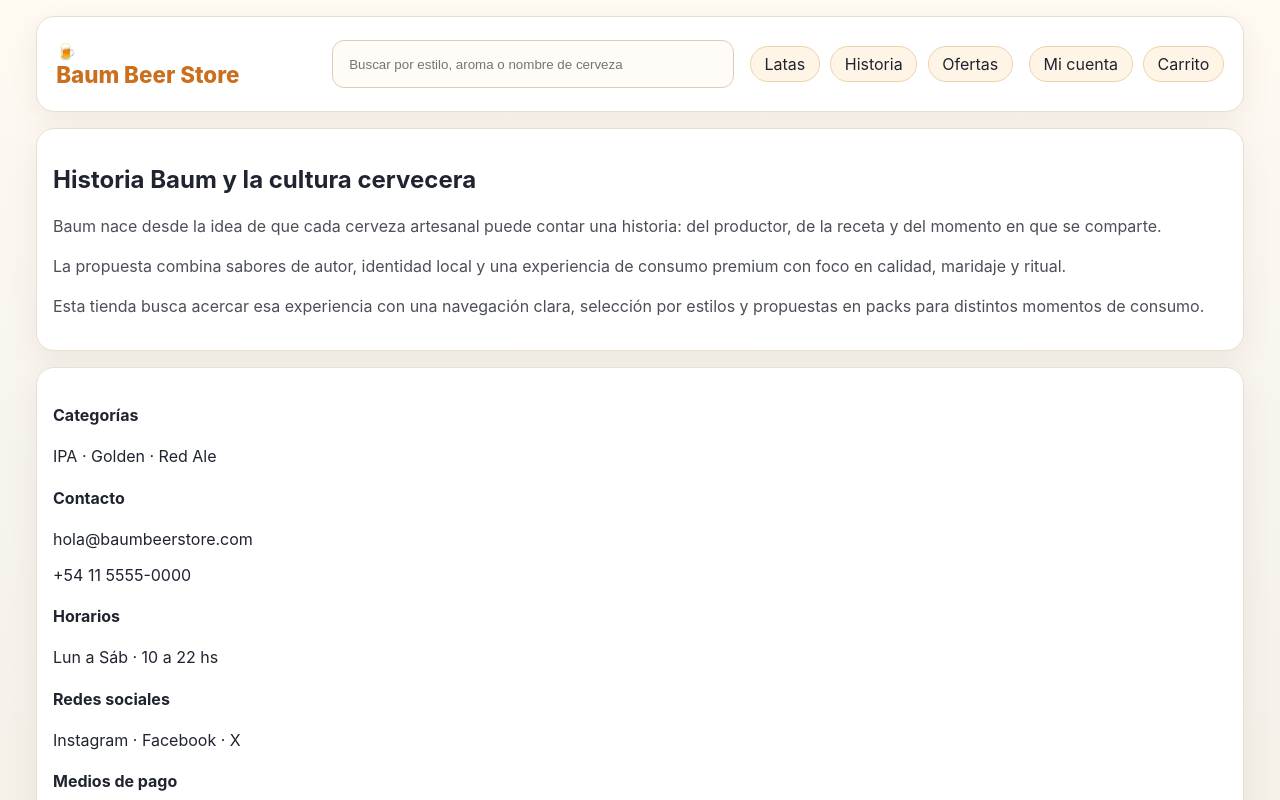
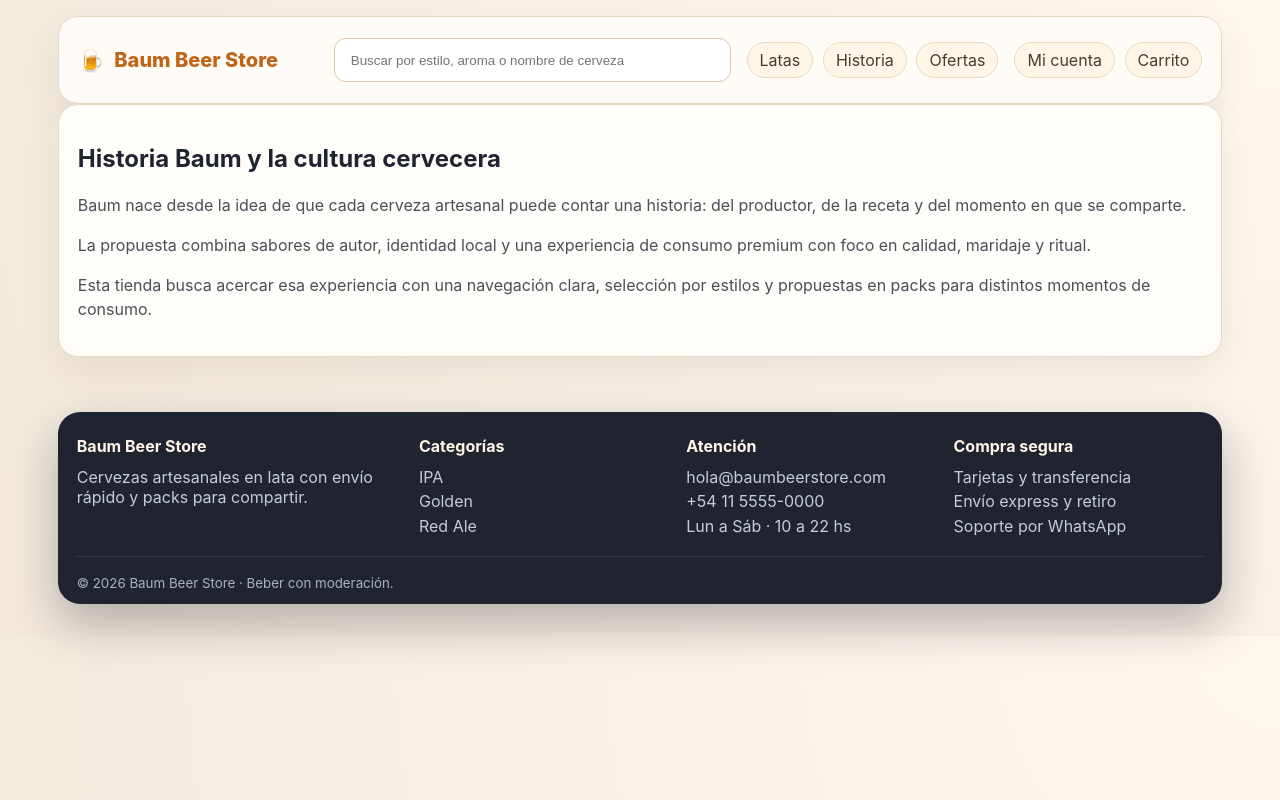
Before and after one commit to aceballosITBA/Pw-jueves, a Next.js app: page /historia in a window 1280 px wide. Shown: the top 800 px of the page. Built offline with nearby package versions, Linux system fonts and the light colour scheme.

Commit message:
Polish Next.js storefront layout and visual styling

```diff
--- a/app/globals.css
+++ b/app/globals.css
@@ -1,21 +1,80 @@
 * { box-sizing: border-box; }
-body { margin: 0; font-family: Inter, Arial, sans-serif; background: linear-gradient(180deg,#fffaf2,#f7f4ee 45%,#f4efe6); color:#1f2430; }
+:root{
+  --cream:#f8f2e9;
+  --cream-2:#f3eadc;
+  --ink:#1f2430;
+  --muted:#6d727d;
+  --amber:#f5a33b;
+  --amber-dark:#cc7820;
+  --line:#e8d8c0;
+  --card:#fffdfa;
+}
+body { margin:0; font-family: Inter, Arial, sans-serif; color:var(--ink); background: radial-gradient(circle at top right,#fff8ee 0,#f8f1e6 45%,#f2e9dc 100%); }
 a { color: inherit; text-decoration: none; }
-.app-container { max-width: 1240px; margin: 0 auto; padding: 1rem; }
-.card { background:#fff; border:1px solid #eadfce; border-radius:18px; padding:1rem; margin-bottom:1rem; box-shadow:0 10px 30px rgba(90,66,35,.08); }
-.ecommerce-header{display:grid;grid-template-columns:260px minmax(260px,1fr) auto auto;gap:1rem;align-items:center;min-height:96px;padding:1.2rem}
-.brand{font-size:1.4rem;font-weight:800;color:#c96f1d}.header-search{width:100%;padding:.95rem 1rem;border-radius:12px;border:1px solid #ddcdb6;background:#fffcf7}
-.header-nav,.header-actions{display:flex;gap:.65rem;flex-wrap:wrap}.header-nav a,.header-actions a{background:#fff5e7;border:1px solid #ecd2ad;border-radius:999px;padding:.45rem .85rem}
-.hero-section{position:relative;min-height:360px;background:radial-gradient(circle at 78% 22%, rgba(255,160,67,.35), transparent 45%),linear-gradient(125deg,#fff2dd,#ffe4bc 45%,#ffc980 85%);display:flex;align-items:center;overflow:hidden}
-.hero-overlay{position:absolute;inset:0;background:linear-gradient(90deg,rgba(76,45,12,.45),rgba(76,45,12,.1))}.hero-content{position:relative;z-index:1;max-width:680px;color:#fffdf9}
-.hero-chip,.hero-cta,.quick-pill.active,.buy-now,.order-form button{background:#f59a2f;color:#2b1a07;font-weight:800}.hero-chip{display:inline-block;padding:.35rem .7rem;border-radius:999px}
-.hero-content h2{margin:.7rem 0 .4rem;font-size:2.55rem}.hero-deals span{background:rgba(255,255,255,.2);border:1px solid rgba(255,239,219,.8);border-radius:10px;padding:.45rem .65rem}
-.product-grid{display:grid;grid-template-columns:repeat(auto-fit,minmax(270px,1fr));gap:1rem;margin-bottom:1rem}.product-card{background:#fff;border:1px solid #eadfce;border-radius:16px;overflow:hidden;cursor:pointer}
-.product-media{background:#f9f4ec;min-height:260px;position:relative}.product-card img{width:100%;height:260px;object-fit:cover;display:block}.product-image-placeholder{height:260px;display:grid;place-content:center;text-align:center;color:#8a6b45;background:linear-gradient(145deg,#f8f2e7,#efe4d2)}
-.product-style,.discount-label,.pack-chip b{color:#be6e1f}.pack-chip{background:#fff4e2;border-radius:999px;padding:.32rem .5rem}.pack-chip.premium{border:1px solid #e8bb80}
-.quick-grid{display:grid;grid-template-columns:repeat(auto-fit,minmax(140px,1fr));gap:.65rem;margin-top:.7rem}.quick-pill{border:1px solid #e5d4bb;background:#fff9ef;border-radius:12px;padding:.8rem .7rem;cursor:pointer}
+main{display:grid;gap:1.4rem;padding-bottom:2rem}
+.app-container { max-width:1200px; margin:0 auto; padding:1rem 1.1rem 2rem; }
+.card { background:var(--card); border:1px solid var(--line); border-radius:20px; padding:1.2rem; box-shadow:0 16px 38px rgba(71,49,22,.08); }
+.section-head{display:flex;justify-content:space-between;align-items:center;gap:1rem}
+.section-head h2{margin:0;font-size:1.4rem}
+
+.age-gate-overlay{min-height:100vh;display:grid;place-items:center;padding:1rem;background:radial-gradient(circle at 20% 20%,rgba(255,168,76,.2),transparent 40%),linear-gradient(145deg,#140d08,#23150a 60%,#381e0d);position:relative;overflow:hidden}
+.age-gate-glow{position:absolute;width:520px;height:520px;border-radius:50%;background:radial-gradient(circle,rgba(255,172,72,.36),transparent 68%);filter:blur(20px)}
+.age-gate-card{position:relative;z-index:1;max-width:560px;width:100%;padding:2.2rem;border-radius:26px;background:linear-gradient(165deg,rgba(255,255,255,.08),rgba(255,255,255,.03));border:1px solid rgba(255,208,156,.35);backdrop-filter: blur(6px);color:#fff7eb;text-align:center;box-shadow:0 25px 65px rgba(0,0,0,.45)}
+.age-gate-tag{display:inline-block;margin:0 0 .8rem;padding:.4rem .75rem;border-radius:999px;background:rgba(255,176,84,.2);border:1px solid rgba(255,213,160,.35)}
+.age-gate-card h1{margin:.2rem 0 1rem;font-size:2rem}
+.age-gate-question{font-size:1.6rem;font-weight:700;margin:.2rem 0}
+.age-gate-copy{margin:.55rem 0 1.4rem;color:#f8e7cd}
+.age-gate-button{width:100%;border:0;padding:.95rem 1.2rem;border-radius:14px;font-size:1.03rem;font-weight:800;background:linear-gradient(135deg,#f5a33b,#ffbf69);color:#2f1a08;cursor:pointer}
+
+.ecommerce-header{display:grid;grid-template-columns:240px minmax(320px,1fr) auto auto;gap:1rem;align-items:center;min-height:88px;padding:1rem 1.2rem;background:#fffcf7}
+.brand-wrap{display:flex;align-items:center;gap:.6rem}.brand-badge{font-size:1.35rem}.brand{font-size:1.25rem;font-weight:800;color:#bf6518}
+.header-search{width:100%;padding:.85rem 1rem;border-radius:12px;border:1px solid #dec6a5;background:#fff}
+.header-nav,.header-actions{display:flex;gap:.6rem;flex-wrap:wrap}
+.header-nav a,.header-actions a{padding:.45rem .75rem;border-radius:999px;border:1px solid #ecd8bc;background:#fff6e8;color:#4a3b2b}
+
+.hero-section{position:relative;min-height:460px;background:radial-gradient(circle at 82% 18%, rgba(255,180,90,.45), transparent 40%),linear-gradient(120deg,#2c1606 0%,#63330e 45%,#d3842b 100%);display:flex;align-items:flex-end;overflow:hidden;padding:2rem}
+.hero-overlay{position:absolute;inset:0;background:linear-gradient(90deg,rgba(26,15,6,.72),rgba(26,15,6,.2))}
+.hero-content{position:relative;z-index:1;max-width:670px;color:#fff7ee;display:grid;gap:.95rem}
+.hero-chip{display:inline-block;padding:.35rem .7rem;border-radius:999px;background:rgba(255,207,150,.2);border:1px solid rgba(255,224,188,.5);width:fit-content}
+.hero-content h2{margin:0;font-size:3rem;line-height:1.06}
+.hero-lead{margin:0;font-size:1.2rem;color:#ffe8cd}
+.hero-deals{display:flex;gap:.6rem;flex-wrap:wrap}
+.hero-deals span{background:rgba(255,255,255,.14);border:1px solid rgba(255,230,194,.75);border-radius:10px;padding:.45rem .65rem}
+.hero-cta{display:inline-flex;width:fit-content;margin-top:.35rem;padding:.8rem 1.1rem;border-radius:12px;background:#f5a33b;color:#2b1a07;font-weight:800}
+
+.highlights-grid{display:grid;grid-template-columns:repeat(auto-fit,minmax(185px,1fr));gap:.9rem}
+.highlight-item{display:flex;gap:.7rem;align-items:flex-start;background:#fff;border:1px solid var(--line);padding:1rem;border-radius:16px;box-shadow:0 8px 22px rgba(90,66,35,.07)}
+.highlight-icon{display:grid;place-content:center;width:40px;height:40px;border-radius:12px;background:#fff1dd}
+.highlight-item h3{margin:.1rem 0 .35rem;font-size:1rem}.highlight-item p{margin:0;color:var(--muted);font-size:.92rem}
+
+.product-grid{display:grid;grid-template-columns:repeat(auto-fit,minmax(265px,1fr));gap:1rem}
+.product-card{background:#fff;border:1px solid var(--line);border-radius:18px;overflow:hidden;cursor:pointer;transition:transform .2s ease, box-shadow .2s ease}
+.product-card:hover{transform:translateY(-4px);box-shadow:0 14px 32px rgba(72,51,25,.15)}
+.product-media{background:#f9f1e5;min-height:225px;position:relative}
+.product-card img{width:100%;height:225px;object-fit:cover;display:block}
+.offer-badge{position:absolute;top:.7rem;left:.7rem;background:#1f2430;color:#fff;padding:.25rem .55rem;border-radius:999px;font-size:.75rem}
+.product-image-placeholder{height:225px;display:grid;place-content:center;text-align:center;color:#8a6b45;background:linear-gradient(145deg,#f8f2e7,#efe4d2)}
+.product-content{padding:1rem}
+.product-content h3{margin:0 0 .25rem;font-size:1.08rem}
+.product-style{margin:.1rem 0 .55rem;color:#af6822;font-weight:600}
+.product-price{margin:0;font-size:1.28rem;font-weight:800}.product-price small{font-size:.78rem;color:var(--muted)}
+.product-original-price{margin:.2rem 0 .7rem;color:#9a8e81;text-decoration:line-through}
+.pack-chips{display:flex;gap:.4rem;flex-wrap:wrap}.pack-chip{background:#fff4e2;border-radius:999px;padding:.3rem .55rem;font-size:.82rem}.pack-chip.premium{border:1px solid #e8bb80}
+
+.quick-grid{display:grid;grid-template-columns:repeat(auto-fit,minmax(140px,1fr));gap:.65rem;margin-top:.7rem}
+.quick-pill{border:1px solid #e5d4bb;background:#fff9ef;border-radius:12px;padding:.8rem .7rem;cursor:pointer}.quick-pill.active,.buy-now{background:#f59a2f;color:#2b1a07;font-weight:800}
 .filter-grid{display:grid;grid-template-columns:1fr 220px;gap:.75rem}.filter-grid input,.filter-grid select,.order-form input,.order-form textarea{padding:.7rem .75rem;border-radius:10px;border:1px solid #ddcdb6;background:#fffcf7}
+
+.product-detail-panel{position:relative}
 .detail-main{display:grid;grid-template-columns:minmax(280px,520px) 1fr;gap:1.1rem}.detail-media img{width:100%;height:460px;object-fit:cover;border-radius:12px}
+.detail-info{background:#fff8ef;border:1px solid #efdcc2;border-radius:14px;padding:1rem}
+
+.ecommerce-footer{margin-top:1.4rem;background:#1f2430;color:#eceff5;border-radius:22px;padding:1.3rem 1.2rem .8rem;box-shadow:0 20px 48px rgba(13,16,24,.28)}
+.footer-shell{display:grid;grid-template-columns:1.3fr repeat(3,1fr);gap:1.1rem}
+.ecommerce-footer h4{margin:.2rem 0 .7rem;color:#fff5e8}.ecommerce-footer p{margin:.28rem 0;color:#c6ccd8}
+.footer-bottom{margin-top:1rem;padding-top:.9rem;border-top:1px solid rgba(255,255,255,.12);color:#aab1bf}
+
 .floating-whatsapp{position:fixed;right:18px;bottom:18px;border:0;border-radius:999px;padding:.78rem 1.05rem;background:linear-gradient(140deg,#2ddb72,#1ba953);color:#fff;font-weight:800}
 .history-section p{line-height:1.5;color:#4b4f57}
-@media (max-width:900px){.ecommerce-header{grid-template-columns:1fr}.filter-grid,.detail-main{grid-template-columns:1fr}.detail-media img{height:300px}.hero-content h2{font-size:1.95rem}}
+
+@media (max-width:980px){.ecommerce-header{grid-template-columns:1fr}.filter-grid,.detail-main,.footer-shell{grid-template-columns:1fr}.detail-media img{height:300px}.hero-content h2{font-size:2.2rem}.hero-section{min-height:390px}}
--- a/app/page.jsx
+++ b/app/page.jsx
@@ -27,7 +27,7 @@ export default function HomePage() {
       <main>
         <HeroSection />
         <MarketplaceHighlights />
-        <section className="card">
+        <section className="card" id="catalogo">
           <div className="section-head">
             <h2>Destacados de la semana</h2>
           </div>
--- a/components/Footer.jsx
+++ b/components/Footer.jsx
@@ -1,30 +1,32 @@
 export default function Footer() {
   return (
-    <footer className="footer ecommerce-footer card">
+    <footer className="ecommerce-footer">
+      <div className="footer-shell">
+        <div>
+          <h4>Baum Beer Store</h4>
+          <p>Cervezas artesanales en lata con envío rápido y packs para compartir.</p>
+        </div>
         <div>
           <h4>Categorías</h4>
-        <p>IPA · Golden · Red Ale</p>
+          <p>IPA</p>
+          <p>Golden</p>
+          <p>Red Ale</p>
         </div>
         <div>
-        <h4>Contacto</h4>
+          <h4>Atención</h4>
           <p>hola@baumbeerstore.com</p>
           <p>+54 11 5555-0000</p>
-      </div>
-      <div>
-        <h4>Horarios</h4>
           <p>Lun a Sáb · 10 a 22 hs</p>
         </div>
         <div>
-        <h4>Redes sociales</h4>
-        <p>Instagram · Facebook · X</p>
+          <h4>Compra segura</h4>
+          <p>Tarjetas y transferencia</p>
+          <p>Envío express y retiro</p>
+          <p>Soporte por WhatsApp</p>
         </div>
-      <div>
-        <h4>Medios de pago</h4>
-        <p>Tarjetas · Transferencia</p>
       </div>
-      <div>
-        <h4>Envíos</h4>
-        <p>Envío express · Retiro en tienda</p>
+      <div className="footer-bottom">
+        <small>© 2026 Baum Beer Store · Beber con moderación.</small>
       </div>
     </footer>
   );
```
Also changed, not shown: components/AgeGate.jsx (+5 -3 lines), components/HeroSection.jsx (+4 -4 lines), components/MarketplaceHighlights.jsx (+12 -9 lines). Lines whose indentation alone changed are shown as unchanged.
